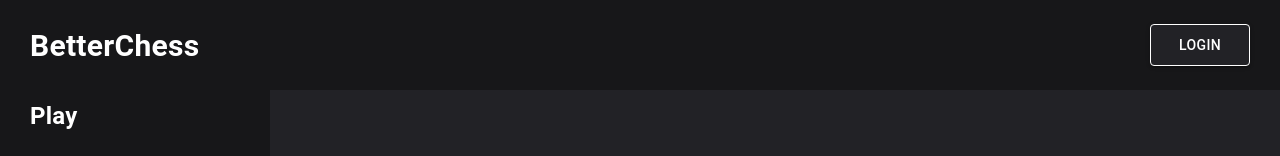
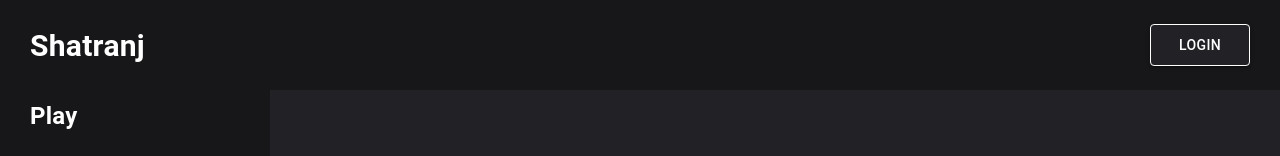
Before and after one commit to neelchopra/Shatranj, a React (Create React App) app in the folder FE/: page / in a window 1280 px wide. Shown: the top 156 px of the page. Built offline with nearby package versions, Linux system fonts and the light colour scheme.

Commit message:
Rebrand app to Shatranj

```diff
--- a/FE/package.json
+++ b/FE/package.json
@@ -1,5 +1,5 @@
 {
-  "name": "chess",
+  "name": "shatranj",
   "version": "0.1.0",
   "private": true,
   "dependencies": {
--- a/FE/public/index.html
+++ b/FE/public/index.html
@@ -2,11 +2,12 @@
 <html lang="en">
   <head>
     <meta charset="utf-8" />
+    <meta name="viewport" content="width=device-width, initial-scale=1" />
     <meta
       name="description"
-      content="Web site created using create-react-app"
+      content="Shatranj — play chess online with friends, random opponents, or against Stockfish"
     />
-    <title>BetterChess</title>
+    <title>Shatranj</title>
   </head>
   <body>
     <noscript>You need to enable JavaScript to run this app.</noscript>
--- a/FE/src/components/appbar/Appbar.tsx
+++ b/FE/src/components/appbar/Appbar.tsx
@@ -55,7 +55,7 @@
 		<div>
 			<Topbar position="fixed">
 				<NavLink to="/">
-					<TopbarText>BetterChess</TopbarText>
+					<TopbarText>Shatranj</TopbarText>
 				</NavLink>
 				<Login
 					variant="contained"
```
Also changed, not shown: 2 other files (tests, documents, lock files or other folders).
